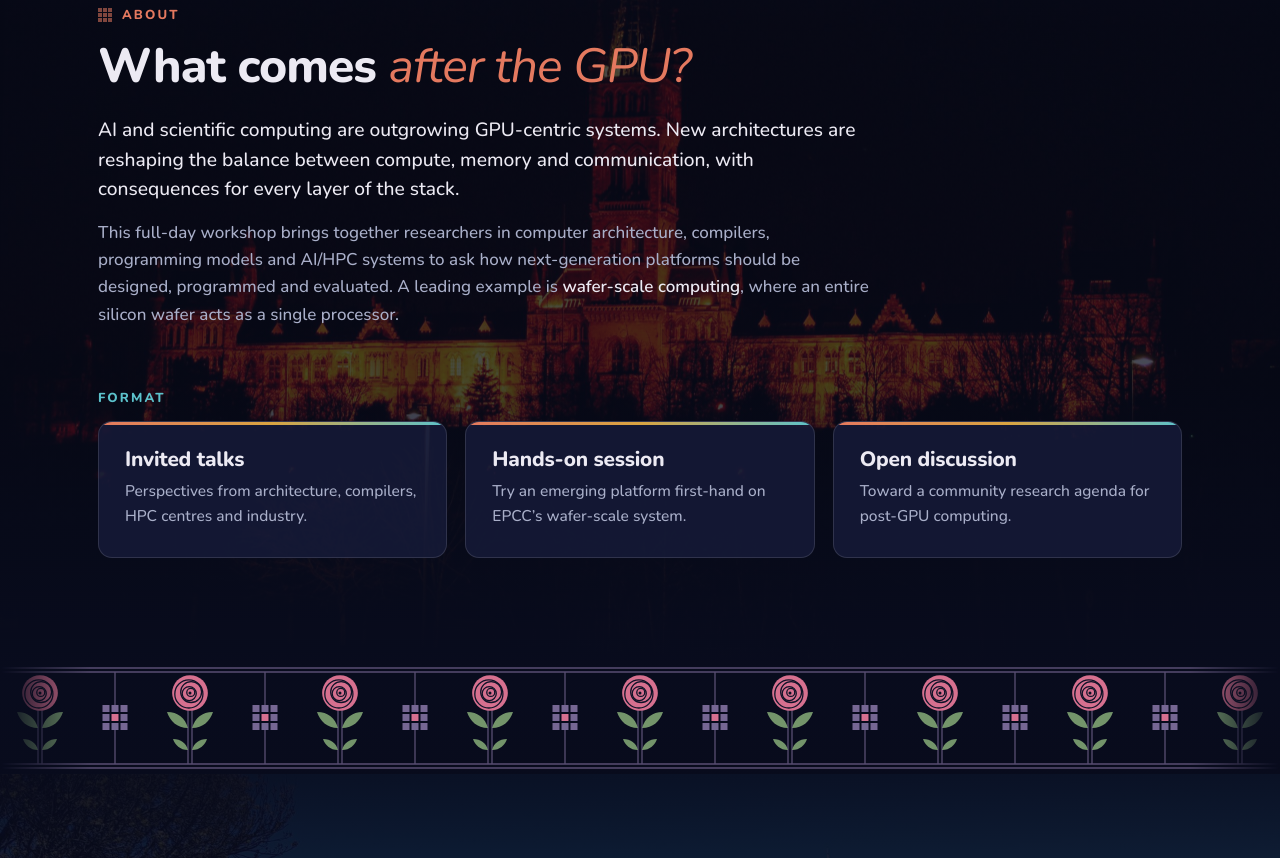
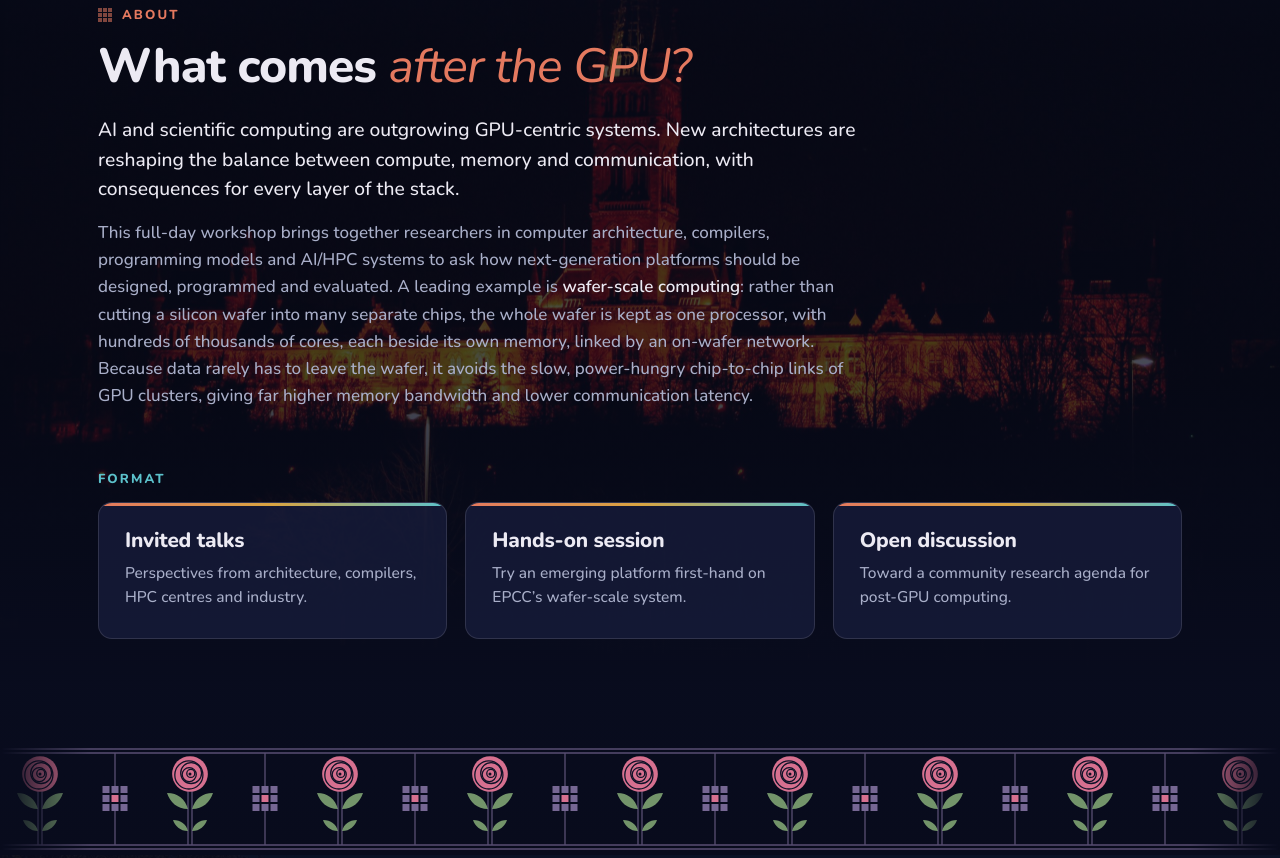
Before and after one commit to wafer-hipeac/wafer-hipeac.github.io, a plain HTML site: page index.html in a window 1280 px wide. Shown: the part 917-1775 px from the top of the page. Drawn offline with nearby package versions, Linux system fonts and the light colour scheme.

Commit message:
Explain how wafer-scale computing works and why it helps
Co-Authored-By: Claude Opus 5.5 <noreply@anthropic.com>
Claude-Session: https://claude.ai/code/session_01PJFBo2BTsW4RWpZRcSJiX4

```diff
--- a/index.html
+++ b/index.html
@@ -76,7 +76,7 @@
           <p class="label"><svg><use href="#lattice"/></svg>About</p>
           <h2>What comes <em>after the GPU?</em></h2>
           <p class="lead">AI and scientific computing are outgrowing GPU-centric systems. New architectures are reshaping the balance between compute, memory and communication, with consequences for every layer of the stack.</p>
-          <p>This full-day workshop brings together researchers in computer architecture, compilers, programming models and AI/HPC systems to ask how next-generation platforms should be designed, programmed and evaluated. A leading example is <strong>wafer-scale computing</strong>, where an entire silicon wafer acts as a single processor.</p>
+          <p>This full-day workshop brings together researchers in computer architecture, compilers, programming models and AI/HPC systems to ask how next-generation platforms should be designed, programmed and evaluated. A leading example is <strong>wafer-scale computing</strong>: rather than cutting a silicon wafer into many separate chips, the whole wafer is kept as one processor, with hundreds of thousands of cores, each beside its own memory, linked by an on-wafer network. Because data rarely has to leave the wafer, it avoids the slow, power-hungry chip-to-chip links of GPU clusters, giving far higher memory bandwidth and lower communication latency.</p>
         </div>
       </div>
 
```
